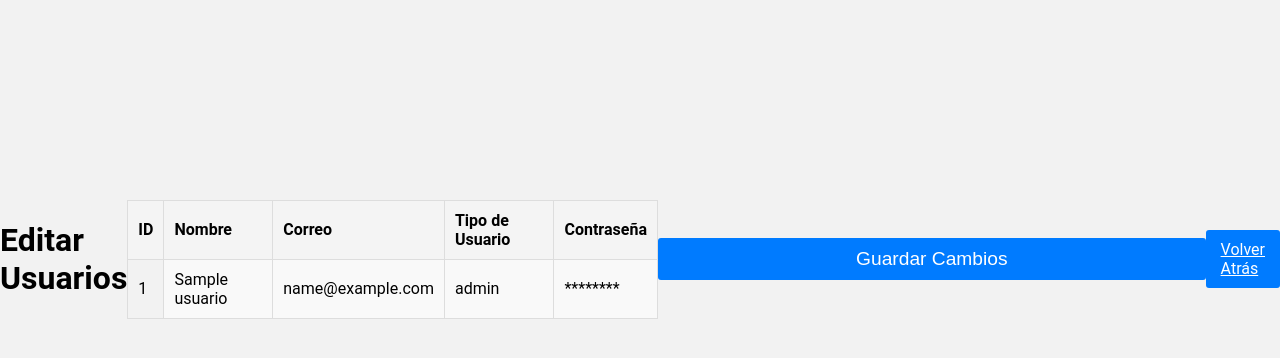
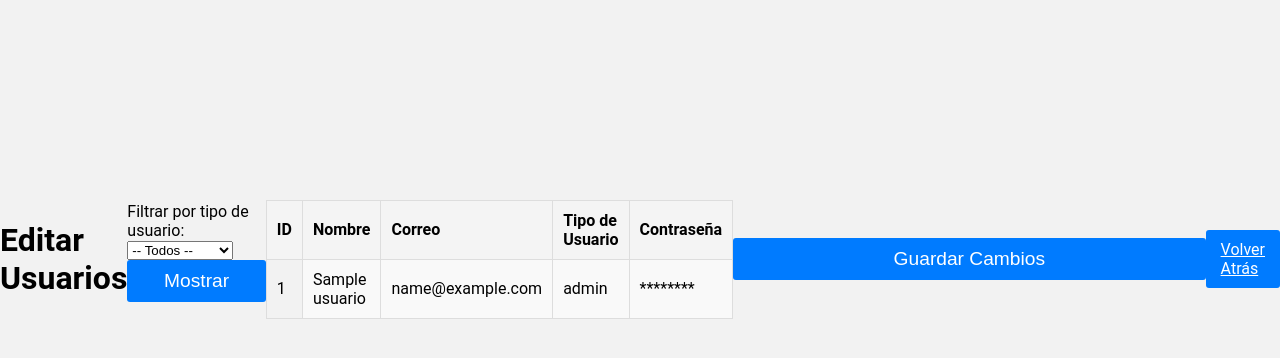
Before and after one commit to Mileidys10/Proyecto-Aula, a PHP site: page /mostrar_usuario.php in a window 1280 px wide. Shown: the part 141-499 px from the top of the page. Run offline with PHP 8.4, Linux system fonts and the light colour scheme; tables that the repository leaves empty or names only in its code hold one stand-in row (values such as "Sample post").

Commit message:
Mostrar por tipo de usuario
Aqui subo el de mostrar por tipo de usuario en parte de admin

```diff
--- a/Classy Experiences/Model/Usuario.php
+++ b/Classy Experiences/Model/Usuario.php
@@ -34,12 +34,30 @@ class Usuario {
         return $stmt->get_result()->fetch_assoc();
     }
 
-    public static function getAllUsuarios() {
-        $conn = Conexion::conectar();
+    public static function getUsuariosPorTipo($tipo = null) {
+    $conn = Conexion::conectar();
+
+    if ($tipo === 'admin' || $tipo === 'user') {
+        $stmt = $conn->prepare("SELECT * FROM usuarios WHERE user_type = ?");
+        $stmt->bind_param("s", $tipo);
+    } elseif ($tipo === 'conductor') {
+        $stmt = $conn->prepare("
+            SELECT u.* FROM usuarios u
+            INNER JOIN conductor c ON u.id = c.id
+        ");
+    } elseif ($tipo === 'guia_turistico') {
+        $stmt = $conn->prepare("
+            SELECT u.* FROM usuarios u
+            INNER JOIN guia_turistico g ON u.id = g.id
+        ");
+    } else {
         $stmt = $conn->prepare("SELECT * FROM usuarios");
-        $stmt->execute();
-        return $stmt->get_result();
     }
+
+    $stmt->execute();
+    return $stmt->get_result();
+}
+
 
     public static function eliminarUsuario($id) {
         $conn = Conexion::conectar();
--- a/Classy Experiences/View/mostrar_usuario.php
+++ b/Classy Experiences/View/mostrar_usuario.php
@@ -39,7 +39,20 @@
     </style>
 </head>
 <body>
-    <h1>Editar Usuarios</h1>
+    <h1>Editar Usuarios</h1><br><br>
+    <form method="GET" style="margin-bottom: 15px;">
+    <label for="tipo">Filtrar por tipo de usuario:</label>
+    <select name="tipo" id="tipo">
+        <option value="">-- Todos --</option>
+        <option value="admin" <?= (isset($_GET['tipo']) && $_GET['tipo'] == 'admin') ? 'selected' : '' ?>>Admin</option>
+        <option value="user" <?= (isset($_GET['tipo']) && $_GET['tipo'] == 'user') ? 'selected' : '' ?>>User</option>
+        <option value="conductor" <?= (isset($_GET['tipo']) && $_GET['tipo'] == 'conductor') ? 'selected' : '' ?>>Conductor</option>
+        <option value="guia_turistico" <?= (isset($_GET['tipo']) && $_GET['tipo'] == 'guia_turistico') ? 'selected' : '' ?>>Guía Turístico</option>
+    </select>
+    <button type="submit" class="btn">Mostrar</button>
+</form>
+
+
     <table>
         <thead>
             <tr>
@@ -56,7 +69,9 @@
             require_once __DIR__ . '/../Model/Usuario.php';
 
             // Obtener todos los usuarios
-            $result = Usuario::getAllUsuarios();
+            $tipo = $_GET['tipo'] ?? null;
+            $result = Usuario::getUsuariosPorTipo($tipo);
+
 
             // Verificar si hay resultados
             if ($result->num_rows > 0) {
@@ -77,6 +92,7 @@
     </table>
     <button class="btn" id="guardarCambios">Guardar Cambios</button>
     <a href="../View/admin.php" class="btn">Volver Atrás</a>
+
 
      <script>
         // Hacer las celdas editables al hacer doble clic
```
